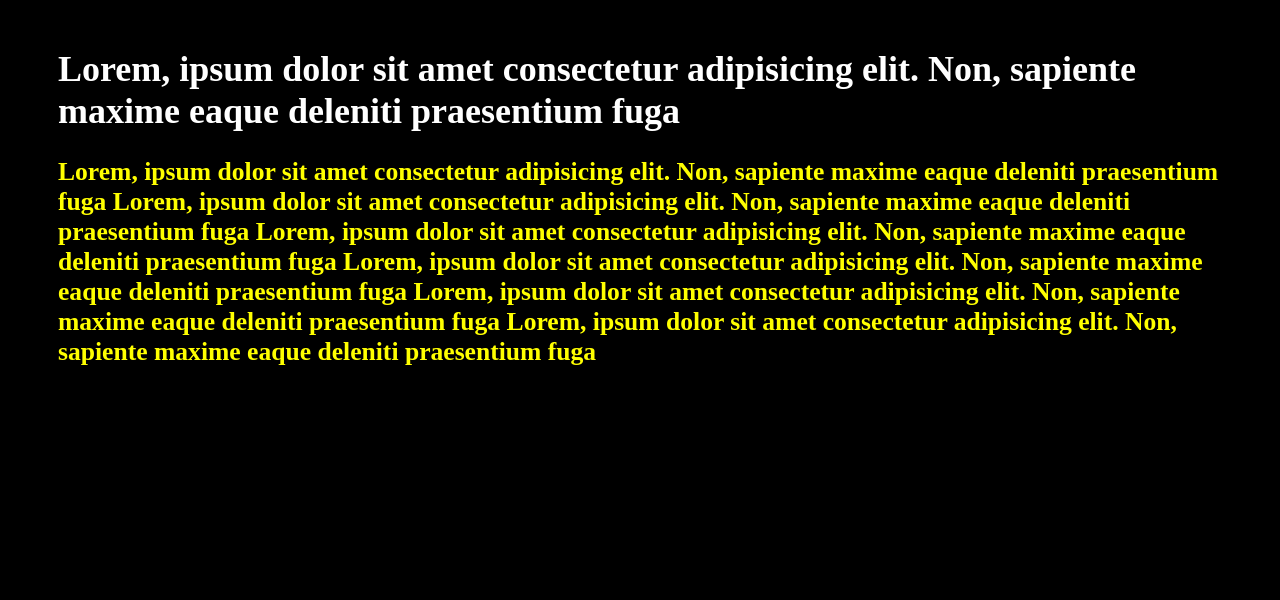
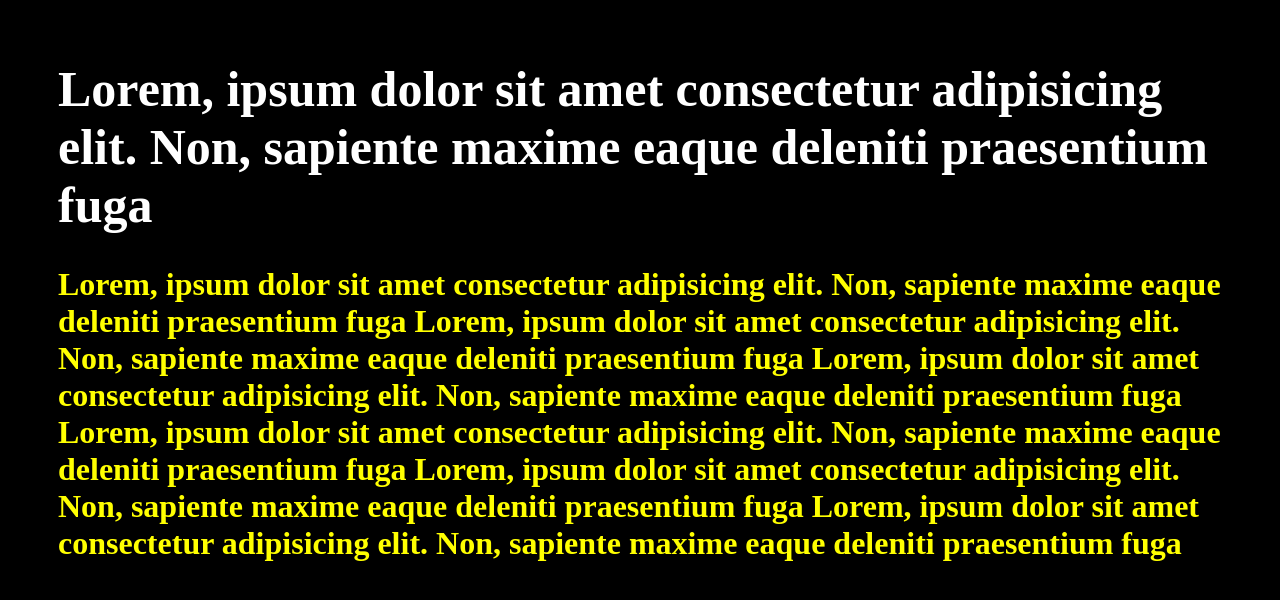
Before and after one commit to JakubZS4/Lipien-ZS4, a PHP site: page / in a window 1280 px wide. Shown: the top 600 px of the page. Run offline with PHP 8.4, Linux system fonts and the light colour scheme.

Commit message:
Add files via upload

```diff
--- a/responsywność/style.css
+++ b/responsywność/style.css
@@ -30,3 +30,16 @@ p{
 
 
 }
+
+@media (min-width: 1024px) {
+
+    h2 {
+        font-size: 50px;
+    }
+
+    p {
+        font-size: 2rem;
+    }
+
+
+}
```
